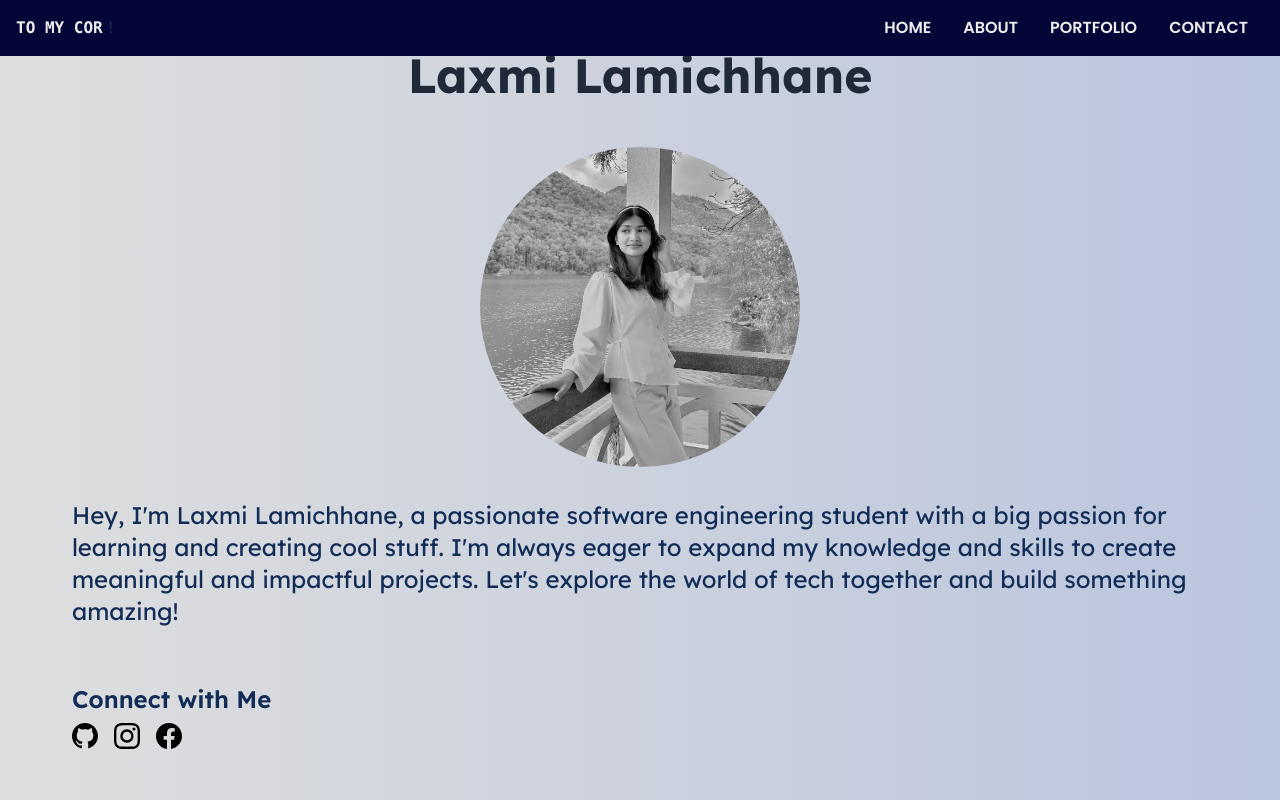
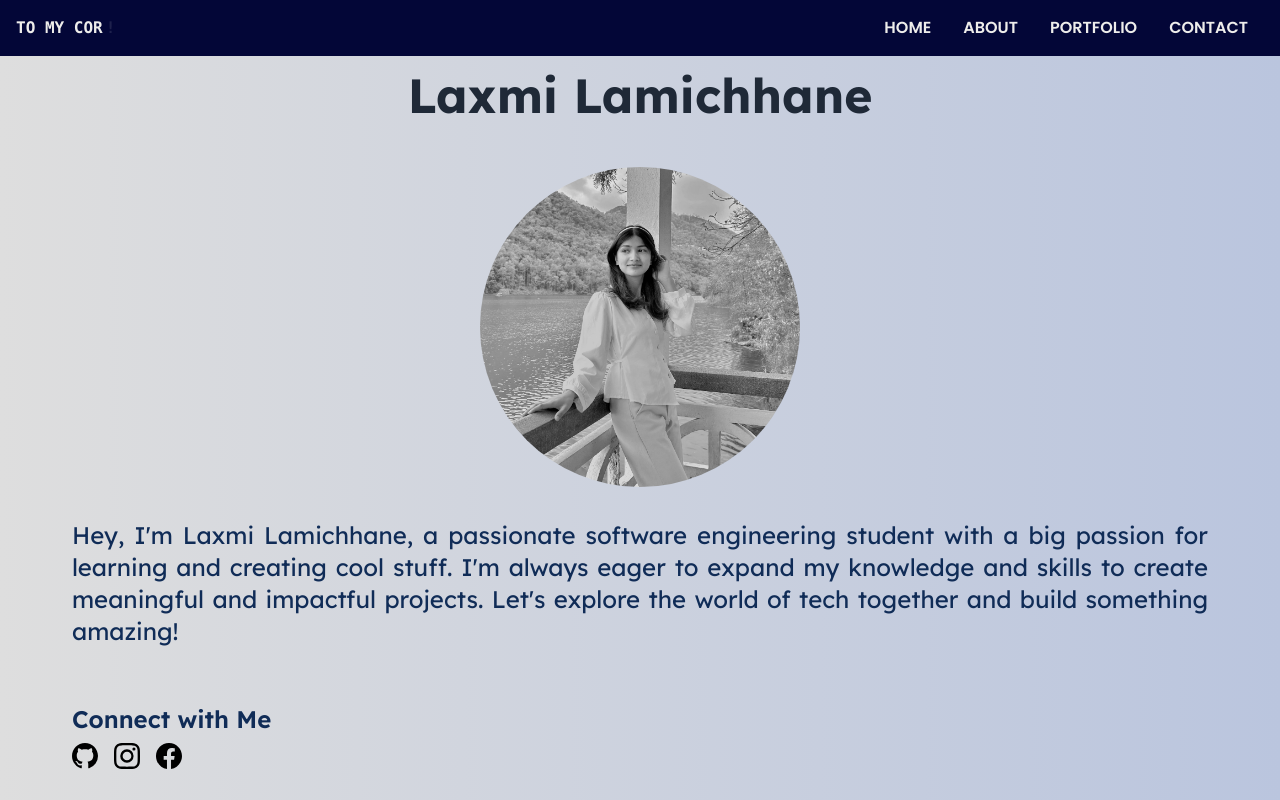
Before and after one commit to llaxmi/llaxmi, a React (Vite) app: page / in a window 1280 px wide. Shown: the top 800 px of the page. Built offline with nearby package versions, Linux system fonts and the light colour scheme; a web font is replaced by a local one.

Commit message:
refactor code

```diff
--- a/src/components/ContactCard.jsx
+++ b/src/components/ContactCard.jsx
@@ -4,13 +4,13 @@ import { MAIL } from "../constants/url";
 
 const ContactCard = () => {
   return (
-    <section className="  flex flex-col  items-center bg-gradient-to-r from-gradient1 to-gradient2 rounded-xl p-6 md:py-12 m-4">
+    <section className="  flex flex-col  items-center bg-gradient-to-r from-gradient1 to-gradient2 rounded-xl p-6 md:py-10 m-1 ssm:min-w-min ">
       <div className="md:w-max m-2 flex items-center md:justify-start ">
-        <h3 className="lg:text-6xl lg:m-6 font-dancing font-semibold text-center md:text-left text-pri whitespace-nowrap ssm:text-3xl">
+        <h3 className="lg:text-6xl lg:m-4 font-dancing font-bold text-center md:text-left text-pri whitespace-nowrap ssm:text-2xl">
           Together, crafting solutions!
         </h3>
       </div>
-      <div className=" w-full text-left p-4 md:p-4 rounded-lg m-4 md:m-0 grid place-content-center">
+      <div className=" w-full text-left md:p-4 rounded-lg m-2 md:m-0 grid place-content-center">
         <h2 className="text-lg md:text-xl font-semibold text-pri mb-2 md:mb-4">
           Mail me at
         </h2>
--- a/src/screens/home.jsx
+++ b/src/screens/home.jsx
@@ -7,7 +7,7 @@ const Home = () => {
       id="home"
       className="bg-gradient-to-r from-gradient2 to-gradient1 justify-center items-center flex flex-col min-h-screen p-2 "
     >
-      <header>
+      <header className="ssm:mt-10">
         <h1 className="text-4xl ssm:text-4xl lg:text-5xl font-bold text-gray-800 font-lexend mt-2">
           Laxmi Lamichhane
         </h1>
@@ -20,7 +20,7 @@ const Home = () => {
             className="object-fill ssm:size-52 lg:size-80 md:size-60 rounded-full my-6 ssm:my-4 md:my-4  "
           />
           <section>
-            <p className="font-lexend ssm:text-lg lg:text-2xl md:text-xl text-pri leading-normal mt-4">
+            <p className="font-lexend ssm:text-lg lg:text-2xl md:text-xl text-pri mt-4 text-justify">
               Hey, I&apos;m Laxmi Lamichhane, a passionate software engineering
               student with a big passion for learning and creating cool stuff.
               I&apos;m always eager to expand my knowledge and skills to create
```
